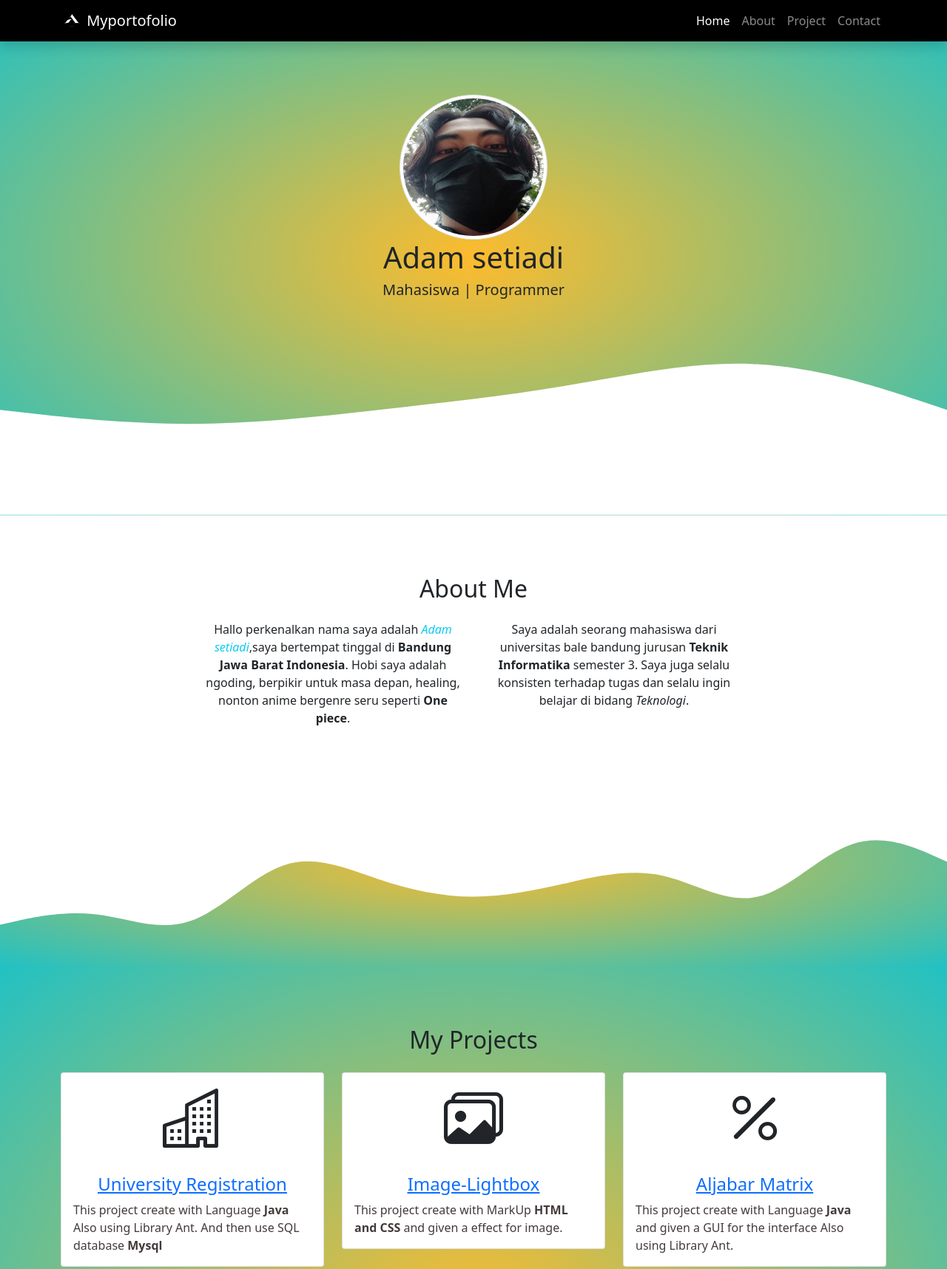
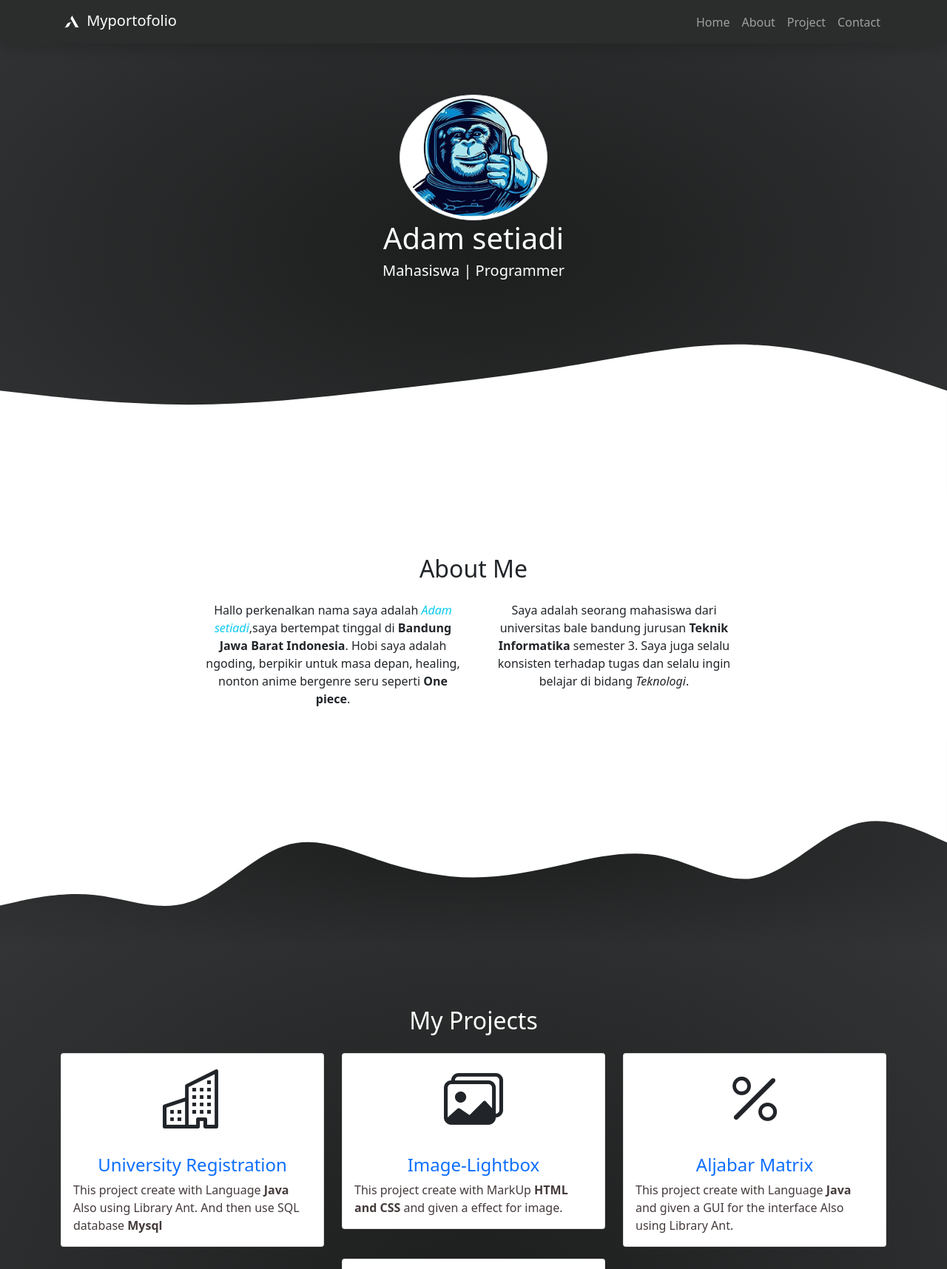
Before and after one commit to madam007/madam007.github.io, a plain HTML site: page index.html in a window 1280 px wide. Shown: the top 1716 px of the page at 74% size. Drawn offline with nearby package versions, Linux system fonts and the light colour scheme.

Commit message:
Fix: memperbaiki kode dan file

```diff
--- a/index.html
+++ b/index.html
@@ -16,22 +16,22 @@
       rel="stylesheet"
       href="https://cdn.jsdelivr.net/npm/bootstrap-icons@1.10.3/font/bootstrap-icons.css"
     />
-    <link rel="stylesheet" href="Css/style.css" />
+    <link rel="stylesheet" href="src/Css/style.css" />
     <title>Portofolio</title>
   </head>
   <body id="home">
     <!-- Navbar -->
     <nav
       class="navbar navbar-expand-md navbar-dark shadow fixed-top"
-      style="background-color: black"
+      style="background-color: rgb(43, 44, 44)"
     >
       <div class="container">
         <a class="navbar-brand page-scroll" href="#home">
           <img
-            src="src/a.jpg"
+            src="src/img/a.png"
             alt=""
             width="30"
-            height="24"
+            height="32"
             class="d-inline-block align-text-top"
           />
           Myportofolio
@@ -51,7 +51,7 @@
           <ul class="navbar-nav ms-auto navbar-nav-scroll">
             <li class="nav-item">
               <a
-                class="nav-link active page-scroll"
+                class="nav-link page-scroll"
                 aria-current="page"
                 href="#home"
                 >Home</a
@@ -73,10 +73,10 @@
     <!-- end Navbar -->
 
     <!-- Jumbotron -->
-    <section class="jumbotron text-center">
+    <section class="jumbotron text-white text-center ">
       <div class="container mt-5">
         <img
-          src="src/adam.jpeg"
+          src="src/img/adam.jpeg"
           alt="adam"
           width="200px"
           class="rounded-circle img-thumbnail"
@@ -96,7 +96,7 @@
     <!-- akhir jumbotron -->
 
     <!-- About me -->
-    <section class="about" id="about">
+    <section class="about " id="about">
       <div class="container">
         <div class="row mb-3 text-center">
           <div class="col">
@@ -124,7 +124,7 @@
       <svg
         xmlns="http://www.w3.org/2000/svg"
         viewBox="0 0 1440 320"
-        style="background: radial-gradient(#fdbb2d, #22c1c3)"
+        style="background: radial-gradient(#1c1e1e, #333435)"
       >
         <path
           fill="#ffff"
@@ -139,17 +139,17 @@
     <section
       class="project"
       id="project"
-      style="background: radial-gradient(#fdbb2d, #22c1c3)"
+      style="background: radial-gradient(#1c1e1e, #333435)"
     >
-      <div class="container">
+      <div class="container ">
         <div class="row text-center mb-3">
-          <div class="col">
+          <div class="col text-white">
             <h2>My Projects</h2>
           </div>
         </div>
-        <div class="row justify-content-center">
+        <div class="row justify-content-center ">
           <div class="col-md-4 mb-3">
-            <div class="card">
+            <div class="card ">
               <i class="bi bi-buildings"></i>
               <div class="card-body">
                 <a href="https://github.com/madam007/Aplikasi-Pendaftaran-Mahasiswa.git" target="_blank"><h4>University Registration</h4></a>
@@ -162,7 +162,7 @@
             </div>
           </div>
           <div class="col-md-4 mb-3">
-            <div class="card">
+            <div class="card ">
               <i class="bi bi-images"></i>
               <div class="card-body">
                 <a href="https://github.com/madam007/Projek-galeri-foto---lightbox.git" target="_blank"><h4>Image-Lightbox</h4></a>
@@ -174,7 +174,7 @@
             </div>
           </div>
           <div class="col-md-4 mb-3">
-            <div class="card">
+            <div class="card ">
               <i class="bi bi-percent"></i>
               <div class="card-body">
                <a href="https://github.com/madam007/aljabar_matrix-v-2.0.git" target="_blank"> <h4>Aljabar Matrix</h4></a>
@@ -186,7 +186,7 @@
             </div>
           </div>
           <div class="col-md-4 mb-3">
-            <div class="card">
+            <div class="card ">
               <i class="bi bi-book"></i>
               <div class="card-body">
                <a href="https://github.com/madam007/Bookshelf-API.git" target="_blank"><h4>Bookshelf-API</h4></a>
@@ -267,7 +267,7 @@
       </div>
       <svg xmlns="http://www.w3.org/2000/svg" viewBox="0 0 1440 320">
         <path
-          fill="#000"
+          fill="#333435"
           fill-opacity="1"
           d="M0,256L48,250.7C96,245,192,235,288,234.7C384,235,480,245,576,245.3C672,245,768,235,864,240C960,245,1056,267,1152,256C1248,245,1344,203,1392,181.3L1440,160L1440,320L1392,320C1344,320,1248,320,1152,320C1056,320,960,320,864,320C768,320,672,320,576,320C480,320,384,320,288,320C192,320,96,320,48,320L0,320Z"
         ></path>
@@ -278,7 +278,7 @@
 
 
     <!-- Footer -->
-    <footer class="text-white text-center pb-1" style="background-color: black">
+    <footer class="text-white text-center pb-1" style=" background-color: #333435">
       <p>
         Created with love<i
           class="bi bi-arrow-through-heart-fill text-danger"
@@ -292,14 +292,14 @@
 
     <!-- akhir footer -->
 
-    <script src="js/jquery-3.1.1.js"></script>
-    <script src="js/jquery.easing.1.3.js"></script>
+    <script src="src/js/jquery-3.1.1.js"></script>
+    <script src="src/js/jquery.easing.1.3.js"></script>
     <script
       src="https://cdn.jsdelivr.net/npm/bootstrap@5.0.2/dist/js/bootstrap.bundle.min.js"
       integrity="sha384-MrcW6ZMFYlzcLA8Nl+NtUVF0sA7MsXsP1UyJoMp4YLEuNSfAP+JcXn/tWtIaxVXM"
       crossorigin="anonymous"
     ></script>
-    <script src="js/index.js"></script>
-    <script src="js/form.js"></script>
+    <script src="src/js/index.js"></script>
+    <script src="src/js/form.js"></script>
   </body>
 </html>
--- a/Css/style.css
+++ b/src/Css/style.css
@@ -1,9 +1,10 @@
 html{
-    position: relative;
+    margin: 0;
+    padding: 0;
 }
 .jumbotron{
     padding-top: 5rem;
-    background: radial-gradient( #fdbb2d, #22c1c3);
+    background: radial-gradient( #1c1e1e, #333435);
 }
 
 .project .container .row .bi{
@@ -11,9 +12,9 @@ html{
     text-align: center;
 }
 
-.project .container .row h4{
+.project .container .row .card .card-body a{
     text-align: center;
-    text-decoration: underline;
+    text-decoration: none;
 }
 .project .container .row p{
     font-size: 16px;
@@ -71,6 +72,7 @@ transform: translate(0,0);
 
 }
 
+
 /* // X-Small devices (portrait phones, less than 576px) */
 /* // No media query for `xs` since this is the default in Bootstrap */
 
```
Also changed, not shown: src/a.jpg (deleted), src/adam.jpeg (deleted), src/img/a.png (added), src/img/adam.jpeg (added), src/js/form.js (renamed from js/form.js), src/js/index.js (renamed from js/index.js), src/js/jquery-3.1.1.js (renamed from js/jquery-3.1.1.js), src/js/jquery.easing.1.3.js (renamed from js/jquery.easing.1.3.js).
